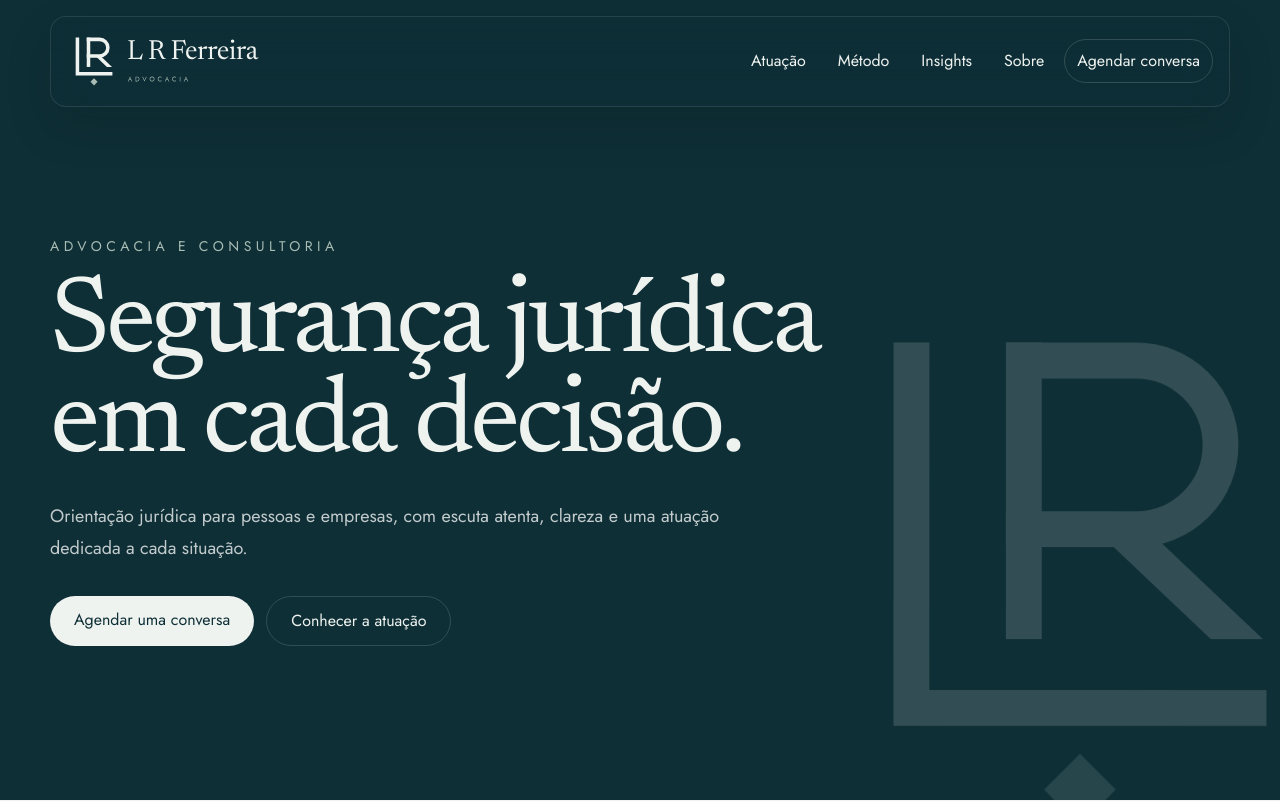
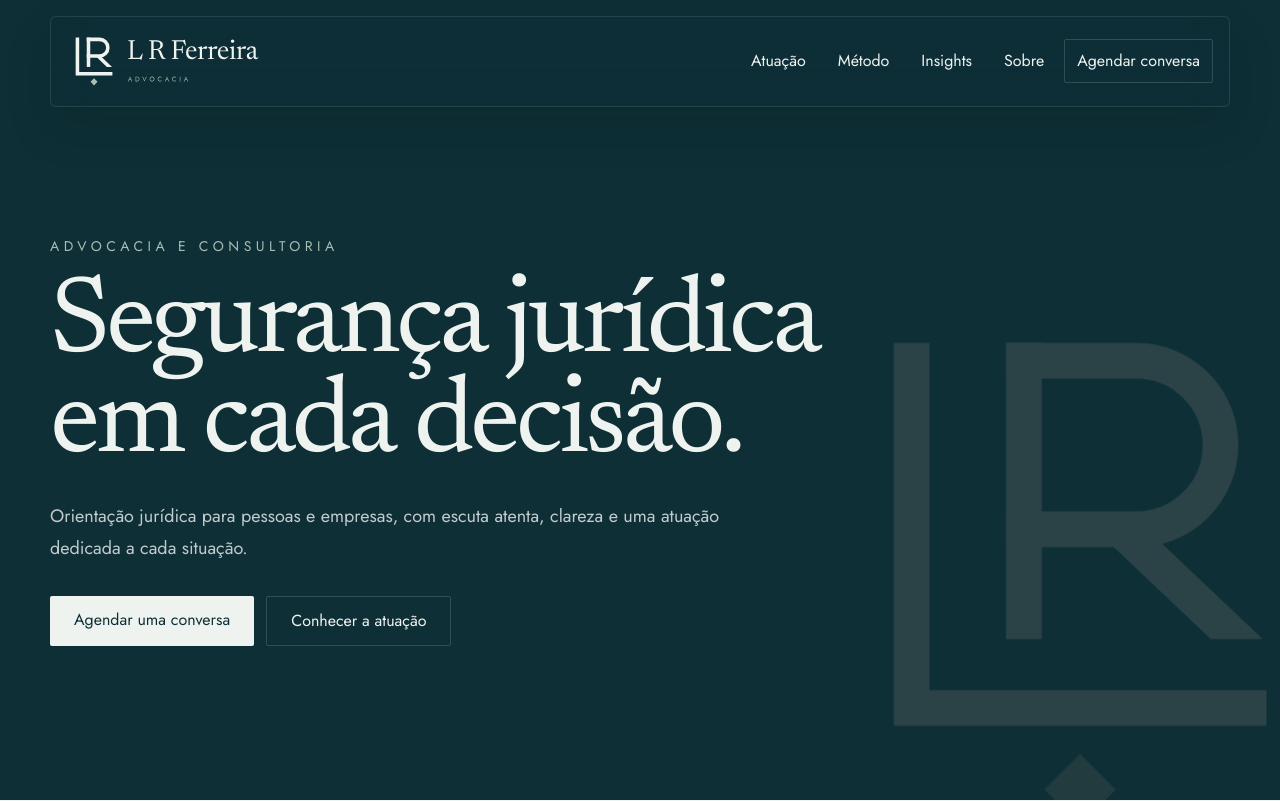
Before and after one commit to Gabstaudt/landingpagelucas, a Next.js app: page / in a window 1280 px wide. Shown: the top 801 px of the page. Built offline with nearby package versions, Linux system fonts and the light colour scheme.

Commit message:
style: ajuste de layout e animacoes

```diff
--- a/app/globals.css
+++ b/app/globals.css
@@ -47,7 +47,7 @@ a:focus-visible, button:focus-visible { outline: 2px solid var(--sage); outline-
 .menu-line + .menu-line { top: 25px; }
 .menu-line-open-first { top: 21px; transform: rotate(45deg); }
 .menu-line + .menu-line-open-last { top: 21px; transform: rotate(-45deg); }
-.main-navigation { position: absolute; top: calc(100% + 10px); left: 0; right: 0; display: flex; flex-direction: column; gap: 8px; padding: 16px; border: 1px solid #ffffff1a; border-radius: 16px; background: #0e2f36fa; color: var(--mist); visibility: hidden; opacity: 0; transform: translateY(-8px); pointer-events: none; transition: opacity .25s ease, transform .25s ease, visibility .25s; max-height: calc(100dvh - 130px); overflow-y: auto; }
+.main-navigation { position: absolute; top: calc(100% + 10px); left: 0; right: 0; display: flex; flex-direction: column; gap: 8px; padding: 16px; border: 1px solid #ffffff1a; border-radius: 6px; background: #0e2f36fa; color: var(--mist); visibility: hidden; opacity: 0; transform: translateY(-8px); pointer-events: none; transition: opacity .25s ease, transform .25s ease, visibility .25s; max-height: calc(100dvh - 130px); overflow-y: auto; }
 .main-navigation.is-open { visibility: visible; opacity: 1; transform: translateY(0); pointer-events: auto; }
 .main-navigation a { display: flex; align-items: center; min-height: 44px; padding: 8px 12px; transition: color .2s ease, background-color .2s ease; }
 .main-navigation a:hover { color: var(--sage); }
--- a/app/page.tsx
+++ b/app/page.tsx
@@ -28,10 +28,36 @@ export default function Home() {
   const [menuOpen, setMenuOpen] = useState(false);
   const reducedMotion = useReducedMotion();
   const menuButton = useRef<HTMLButtonElement>(null);
-  const { scrollY } = useScroll();
+  const { scrollY, scrollYProgress } = useScroll();
   const smoothScroll = useSpring(scrollY, { stiffness: 70, damping: 25 });
-  const symbolY = useTransform(smoothScroll, [0, 900], [0, 120]);
-  const symbolRotate = useTransform(smoothScroll, [0, 900], [0, 24]);
+  const smoothProgress = useSpring(scrollYProgress, { stiffness: 70, damping: 25 });
+  const footerSlot = useRef<HTMLDivElement>(null);
+  const [dock, setDock] = useState({ size: 560, scale: .1, x: 0, y: 0, scroll: 1 });
+  const dockProgress = useTransform(smoothScroll, [Math.max(700, dock.scroll - 320), Math.max(701, dock.scroll - 2)], [0, 1]);
+  const travelScale = useTransform(smoothScroll, [0, 700], [1, .20]);
+  const travelX = useTransform(smoothScroll, [0, 700], [96, 0]);
+  const travelY = useTransform(smoothScroll, [0, 700], [80, 0]);
+  const symbolScale = useTransform(() => travelScale.get() + (dock.scale - travelScale.get()) * dockProgress.get());
+  const symbolX = useTransform(() => travelX.get() + (dock.x - travelX.get()) * dockProgress.get());
+  const symbolY = useTransform(() => travelY.get() + (dock.y - travelY.get()) * dockProgress.get());
+  const symbolRotate = useTransform(smoothProgress, [0, 1], [0, 360]);
+  const floatingOpacity = useTransform(dockProgress, [0, .8, 1], [.14, .14, 0]);
+
+  useEffect(() => {
+    const measure = () => {
+      if (!footerSlot.current) return;
+      const rect = footerSlot.current.getBoundingClientRect();
+      const maxScroll = Math.max(1, document.documentElement.scrollHeight - window.innerHeight);
+      const size = Math.min(window.innerWidth * (window.innerWidth < 640 ? .7 : .46), 560);
+      setDock({ size, scale: rect.width / size, x: rect.right - window.innerWidth + 16, y: rect.bottom + window.scrollY - maxScroll - window.innerHeight + 16, scroll: maxScroll });
+    };
+    const observer = new ResizeObserver(measure);
+    observer.observe(document.body);
+    if (footerSlot.current) observer.observe(footerSlot.current);
+    window.addEventListener("resize", measure);
+    measure();
+    return () => { observer.disconnect(); window.removeEventListener("resize", measure); };
+  }, []);
 
   useEffect(() => {
     const close = (event: KeyboardEvent) => {
@@ -61,7 +87,19 @@ export default function Home() {
 
       </AnimatePresence>
 
-      <header className="fixed left-1/2 top-4 z-50 w-[min(1180px,calc(100%-40px))] -translate-x-1/2 rounded-2xl border border-white/10 px-4 py-3 glass">
+      <motion.div aria-hidden="true" style={{ opacity: reducedMotion ? 0 : floatingOpacity }} className="pointer-events-none fixed inset-0 z-20 overflow-hidden mix-blend-difference">
+        <motion.div
+          data-scroll-logo
+          style={{ x: reducedMotion ? 0 : symbolX, y: reducedMotion ? 0 : symbolY, scale: reducedMotion ? .20 : symbolScale, transformOrigin: "bottom right" }}
+          className="absolute bottom-4 right-4 w-[min(70vw,560px)] sm:w-[min(46vw,560px)]"
+        >
+          <motion.div style={{ rotate: reducedMotion ? 0 : symbolRotate }}>
+            <LogoMark className="w-full" light />
+          </motion.div>
+        </motion.div>
+      </motion.div>
+
+      <header className="fixed left-1/2 top-4 z-50 w-[min(1180px,calc(100%-40px))] -translate-x-1/2 rounded-md border border-white/10 px-4 py-3 glass">
         <div className="flex items-center justify-between gap-4">
           <a href="#hero" aria-label="L R Ferreira Advocacia — início" className="shrink-0" onClick={() => setMenuOpen(false)}>
             <Image src="/assets/brand/horizontal-dark.svg" alt="L R Ferreira Advocacia" width={1200} height={388} priority className="h-auto w-[156px] sm:w-[184px] lg:w-[200px]" />
@@ -72,24 +110,21 @@ export default function Home() {
           </button>
           <nav id="main-navigation" aria-label="Navegação principal" className={`main-navigation ${menuOpen ? "is-open" : ""}`} onClick={event => { if ((event.target as HTMLElement).closest("a")) setMenuOpen(false); }}>
             <a href="#atuacao">Atuação</a><a href="#metodo">Método</a><a href="#insights">Insights</a><a href="#sobre">Sobre</a>
-            <a href="#contato" className="rounded-full border border-white/15 px-4 py-2">Agendar conversa</a>
+            <a href="#contato" className="rounded-sm border border-white/15 px-4 py-2">Agendar conversa</a>
           </nav>
         </div>
       </header>
 
       <main id="conteudo">
         <section id="hero" className="relative min-h-[100svh] overflow-hidden bg-[#0E2F36] text-[#EFF3F0]">
-          <motion.div style={{ y: reducedMotion ? 0 : symbolY, rotate: reducedMotion ? 0 : symbolRotate }} className="pointer-events-none absolute -bottom-16 -right-20 w-[min(70vw,560px)] sm:w-[min(46vw,560px)] opacity-[.16]">
-            <LogoMark className="w-full" light />
-          </motion.div>
           <div className="container-shell flex min-h-[100svh] items-center pt-36 pb-16">
             <div className="relative z-10 max-w-4xl">
               <motion.span initial={{ opacity: 0, y: 14 }} animate={{ opacity: 1, y: 0 }} transition={{ delay: reducedMotion ? 0 : 2.25 }} className="mb-5 inline-block text-sm tracking-[.32em] text-[#A9BDB5]">ADVOCACIA E CONSULTORIA</motion.span>
               <motion.h1 initial={{ opacity: 0, y: 20 }} animate={{ opacity: 1, y: 0 }} transition={{ delay: reducedMotion ? 0 : 2.35, duration: .75 }} className="font-newsreader text-balance text-[clamp(2.9rem,8.5vw,7.2rem)] leading-[.92] tracking-[-.04em]">Segurança jurídica<br/>em cada decisão.</motion.h1>
               <motion.p initial={{ opacity: 0, y: 18 }} animate={{ opacity: 1, y: 0 }} transition={{ delay: reducedMotion ? 0 : 2.5, duration: .7 }} className="mt-6 max-w-2xl text-lg leading-8 text-white/75">Orientação jurídica para pessoas e empresas, com escuta atenta, clareza e uma atuação dedicada a cada situação.</motion.p>
               <motion.div initial={{ opacity: 0, y: 18 }} animate={{ opacity: 1, y: 0 }} transition={{ delay: reducedMotion ? 0 : 2.65, duration: .7 }} className="mt-8 flex flex-wrap gap-3">
-                <a href="#contato" className="rounded-full bg-[#EFF3F0] px-6 py-3 text-[#0E2F36] transition hover:-translate-y-0.5">Agendar uma conversa</a>
-                <a href="#atuacao" className="rounded-full border border-white/15 px-6 py-3 transition hover:bg-white/5">Conhecer a atuação</a>
+                <a href="#contato" className="rounded-sm bg-[#EFF3F0] px-6 py-3 text-[#0E2F36] transition hover:-translate-y-0.5">Agendar uma conversa</a>
+                <a href="#atuacao" className="rounded-sm border border-white/15 px-6 py-3 transition hover:bg-white/5">Conhecer a atuação</a>
               </motion.div>
             </div>
           </div>
@@ -102,7 +137,7 @@ export default function Home() {
               <h2 className="font-newsreader text-balance text-[clamp(2.7rem,5vw,4.5rem)] leading-[1] tracking-[-.03em]">Cada situação tem uma história. Cada decisão merece orientação.</h2>
               <p className="mt-6 max-w-xl text-lg leading-8 text-[#294047]">Na L R Ferreira, a atuação começa pela compreensão do que importa para você. Aliamos análise técnica, diálogo e planejamento para orientar pessoas e empresas na prevenção e na resolução de questões jurídicas.</p>
             </motion.div>
-            <motion.figure {...fade} className="overflow-hidden rounded-[24px] shadow-[0_30px_80px_rgba(7,28,34,.18)]">
+            <motion.figure {...fade} className="overflow-hidden rounded-md shadow-[0_30px_80px_rgba(7,28,34,.18)]">
               <Image src="/assets/meeting.png" alt="Reunião com análise de documentos" width={1672} height={941} className="h-full w-full object-cover" sizes="(min-width: 1024px) 560px, calc(100vw - 40px)" />
             </motion.figure>
           </div>
@@ -115,7 +150,7 @@ export default function Home() {
               <h2 className="font-newsreader text-[clamp(2.6rem,5vw,4.3rem)] leading-none tracking-[-.03em]">Diferentes áreas do Direito. Atenção a cada necessidade.</h2>
             </motion.div>
             <div className="mt-10 grid gap-4 md:grid-cols-2 xl:grid-cols-3">
-              {practices.map(([n,t,d], i) => <motion.article key={t} {...fade} transition={{ ...fade.transition, delay: i*.04 }} className="min-h-64 rounded-2xl border border-[#0E2F36]/10 bg-[#EFF3F0] p-7 transition duration-300 hover:-translate-y-1.5 hover:shadow-[0_20px_50px_rgba(7,28,34,.10)]"><span className="text-sm tracking-[.24em] text-[#2F6168]">{n}</span><h3 className="font-newsreader mt-6 text-3xl">{t}</h3><p className="mt-4 leading-7 text-[#294047]">{d}</p></motion.article>)}
+              {practices.map(([n,t,d], i) => <motion.article key={t} {...fade} transition={{ ...fade.transition, delay: i*.04 }} className="min-h-64 rounded-md border border-[#0E2F36]/10 bg-[#EFF3F0] p-7 transition duration-300 hover:-translate-y-1.5 hover:shadow-[0_20px_50px_rgba(7,28,34,.10)]"><span className="text-sm tracking-[.24em] text-[#2F6168]">{n}</span><h3 className="font-newsreader mt-6 text-3xl">{t}</h3><p className="mt-4 leading-7 text-[#294047]">{d}</p></motion.article>)}
             </div>
           </div>
         </section>
@@ -138,35 +173,44 @@ export default function Home() {
               <p className="mt-3 text-sm tracking-[.16em] text-[#2F6168]">ADVOGADO · ASSESSORIA JURÍDICA</p>
               <p className="mt-6 max-w-2xl text-lg leading-8 text-[#294047]">Atuação voltada a pessoas e empresas que buscam orientação jurídica em diferentes momentos da vida. O trabalho combina análise técnica e atendimento próximo para compreender cada demanda e construir caminhos adequados, com linguagem clara e responsabilidade.</p>
             </motion.div>
-            <motion.div {...fade} className="rounded-[24px] border border-[#0E2F36]/10 bg-white/40 p-7 shadow-[0_20px_50px_rgba(7,28,34,.08)]"><span className="text-xs tracking-[.25em] text-[#2F6168]">DIRETRIZ</span><p className="font-newsreader mt-4 text-3xl">“Orientação próxima. Atuação responsável.”</p><div className="mt-8 grid gap-4 text-sm"><div className="border-t border-[#0E2F36]/10 pt-4"><span className="block text-[#2F6168]">Nome institucional</span><strong>L R Ferreira</strong></div><div className="border-t border-[#0E2F36]/10 pt-4"><span className="block text-[#2F6168]">Atuação</span><strong>Advocacia e consultoria jurídica</strong></div><div className="border-t border-[#0E2F36]/10 pt-4"><span className="block text-[#2F6168]">Abordagem</span><strong>Estratégica, precisa e discreta</strong></div></div></motion.div>
+            <motion.div {...fade} className="rounded-md border border-[#0E2F36]/10 bg-white/40 p-7 shadow-[0_20px_50px_rgba(7,28,34,.08)]"><span className="text-xs tracking-[.25em] text-[#2F6168]">DIRETRIZ</span><p className="font-newsreader mt-4 text-3xl">“Orientação próxima. Atuação responsável.”</p><div className="mt-8 grid gap-4 text-sm"><div className="border-t border-[#0E2F36]/10 pt-4"><span className="block text-[#2F6168]">Nome institucional</span><strong>L R Ferreira</strong></div><div className="border-t border-[#0E2F36]/10 pt-4"><span className="block text-[#2F6168]">Atuação</span><strong>Advocacia e consultoria jurídica</strong></div><div className="border-t border-[#0E2F36]/10 pt-4"><span className="block text-[#2F6168]">Abordagem</span><strong>Estratégica, precisa e discreta</strong></div></div></motion.div>
           </div>
         </section>
 
         <section id="metodo" className="bg-[#F7FAF8] py-28">
           <div className="container-shell">
             <motion.div {...fade} className="max-w-3xl"><span className="mb-4 inline-block text-sm tracking-[.3em] text-[#2F6168]">MÉTODO</span><h2 className="font-newsreader text-[clamp(2.6rem,5vw,4.3rem)] leading-none">Um processo claro para orientar decisões complexas.</h2></motion.div>
-            <div className="mt-10 grid gap-4 sm:grid-cols-2 lg:grid-cols-4">{[["01","Compreender","Sua história, seu contexto e seus objetivos."],["02","Estruturar","Caminhos jurídicos, riscos e possibilidades."],["03","Decidir","Recomendação técnica com segurança."],["04","Acompanhar","Implementação, ajustes e continuidade."]].map(([n,t,d]) => <motion.div key={n} {...fade} className="rounded-2xl border border-[#0E2F36]/10 bg-[#EFF3F0] p-7"><span className="text-sm tracking-[.22em] text-[#2F6168]">{n}</span><h3 className="font-newsreader mt-6 text-3xl">{t}</h3><p className="mt-4 leading-7 text-[#294047]">{d}</p></motion.div>)}</div>
+            <div className="mt-10 grid gap-4 sm:grid-cols-2 lg:grid-cols-4">{[["01","Compreender","Sua história, seu contexto e seus objetivos."],["02","Estruturar","Caminhos jurídicos, riscos e possibilidades."],["03","Decidir","Recomendação técnica com segurança."],["04","Acompanhar","Implementação, ajustes e continuidade."]].map(([n,t,d]) => <motion.div key={n} {...fade} className="rounded-md border border-[#0E2F36]/10 bg-[#EFF3F0] p-7"><span className="text-sm tracking-[.22em] text-[#2F6168]">{n}</span><h3 className="font-newsreader mt-6 text-3xl">{t}</h3><p className="mt-4 leading-7 text-[#294047]">{d}</p></motion.div>)}</div>
           </div>
         </section>
 
         <section id="insights" className="bg-[#EFF3F0] py-28">
           <div className="container-shell">
             <motion.div {...fade} className="max-w-3xl"><span className="mb-4 inline-block text-sm tracking-[.3em] text-[#2F6168]">INSIGHTS</span><h2 className="font-newsreader text-[clamp(2.6rem,5vw,4.3rem)] leading-none">Conteúdo para quem precisa decidir com base.</h2></motion.div>
-            <div className="mt-10 grid gap-4 md:grid-cols-2 lg:grid-cols-3">{insights.map(([tag,t,d]) => <motion.article key={t} {...fade} className="flex min-h-72 flex-col rounded-2xl border border-[#0E2F36]/10 bg-white/35 p-7"><span className="text-xs tracking-[.22em] text-[#2F6168]">{tag}</span><h3 className="font-newsreader mt-5 text-3xl">{t}</h3><p className="mt-4 leading-7 text-[#294047]">{d}</p><a href="#contato" className="mt-auto pt-8">Ler mais</a></motion.article>)}</div>
+            <div className="mt-10 grid gap-4 md:grid-cols-2 lg:grid-cols-3">{insights.map(([tag,t,d]) => <motion.article key={t} {...fade} className="flex min-h-72 flex-col rounded-md border border-[#0E2F36]/10 bg-white/35 p-7"><span className="text-xs tracking-[.22em] text-[#2F6168]">{tag}</span><h3 className="font-newsreader mt-5 text-3xl">{t}</h3><p className="mt-4 leading-7 text-[#294047]">{d}</p><a href="#contato" className="mt-auto pt-8">Ler mais</a></motion.article>)}</div>
           </div>
         </section>
 
         <section id="contato" className="bg-[#0E2F36] py-28 text-[#EFF3F0]">
           <div className="container-shell">
-            <motion.div {...fade} className="grid gap-10 rounded-[28px] border border-white/10 bg-white/[.03] p-5 sm:p-8 lg:grid-cols-[1.1fr_.9fr] lg:p-12">
+            <motion.div {...fade} className="grid gap-10 rounded-md border border-white/10 bg-white/[.03] p-5 sm:p-8 lg:grid-cols-[1.1fr_.9fr] lg:p-12">
               <div><span className="mb-4 inline-block text-sm tracking-[.3em] text-white/60">CONTATO</span><h2 className="font-newsreader text-[clamp(2.8rem,6vw,5rem)] leading-none">Uma decisão importante começa por uma análise bem estruturada.</h2><p className="mt-6 max-w-2xl text-lg leading-8 text-white/70">Converse sobre o seu cenário e entenda os caminhos possíveis com segurança jurídica.</p></div>
-              <div className="lg:pt-8"><a href="mailto:lrferreira.adv@outlook.com" className="inline-flex rounded-full bg-[#EFF3F0] px-6 py-3 text-[#0E2F36]">Agendar uma conversa</a><div className="mt-8 grid gap-4 text-sm"><div><span className="block text-white/50">E-mail</span><a href="mailto:lrferreira.adv@outlook.com">lrferreira.adv@outlook.com</a></div><div><span className="block text-white/50">WhatsApp</span><a href="https://wa.me/5591991831921">+55 91 99183-1921</a></div><div><span className="block text-white/50">Site</span><a href="https://lrferreira.adv.br">lrferreira.adv.br</a></div></div></div>
+              <div className="lg:pt-8"><a href="mailto:lrferreira.adv@outlook.com" className="inline-flex rounded-sm bg-[#EFF3F0] px-6 py-3 text-[#0E2F36]">Agendar uma conversa</a><div className="mt-8 grid gap-4 text-sm"><div><span className="block text-white/50">E-mail</span><a href="mailto:lrferreira.adv@outlook.com">lrferreira.adv@outlook.com</a></div><div><span className="block text-white/50">WhatsApp</span><a href="https://wa.me/5591991831921">+55 91 99183-1921</a></div><div><span className="block text-white/50">Site</span><a href="https://lrferreira.adv.br">lrferreira.adv.br</a></div></div></div>
             </motion.div>
           </div>
         </section>
       </main>
 
-      <footer className="border-t border-[#0E2F36]/10 bg-[#E3EBE7] py-8"><div className="container-shell flex flex-col gap-4 sm:flex-row sm:items-center sm:justify-between"><div><Image src="/assets/brand/horizontal-light.svg" alt="L R Ferreira Advocacia" width={1200} height={388} className="mb-3 h-auto w-44" /><span className="ml-0 block text-sm text-[#294047] sm:ml-3 sm:inline">Advocacia para pessoas e empresas.</span></div><a href="#hero">Voltar ao topo</a></div></footer>
+      <footer className="border-t border-[#0E2F36]/10 bg-[#E3EBE7] py-10">
+        <div className="container-shell flex flex-col items-center gap-6 text-center">
+          <div className="relative w-56 sm:w-64">
+            <Image src="/assets/brand/horizontal-light.svg" alt="L R Ferreira Advocacia" width={1200} height={388} className="h-auto w-full" />
+            {/* Match the symbol's original bounds within the horizontal SVG. */}
+            <div ref={footerSlot} data-logo-dock className="pointer-events-none absolute left-[-0.3275%] top-[7.353%] aspect-square w-[27.604%]" aria-hidden="true" />
+          </div>
+          <p className="text-xs leading-6 text-[#294047] sm:text-sm">© {new Date().getFullYear()} L R Ferreira. Todos os direitos reservados.</p>
+        </div>
+      </footer>
     </MotionConfig>
   );
 }
```
